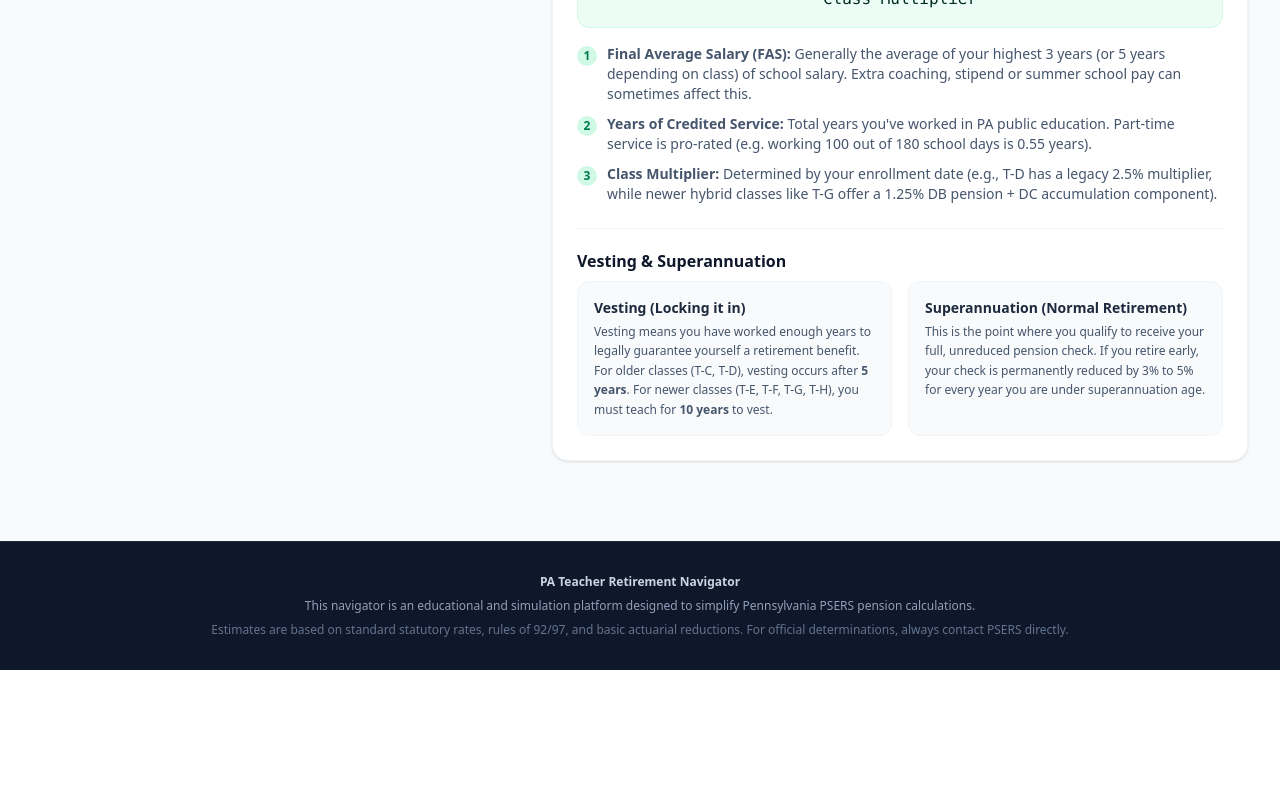
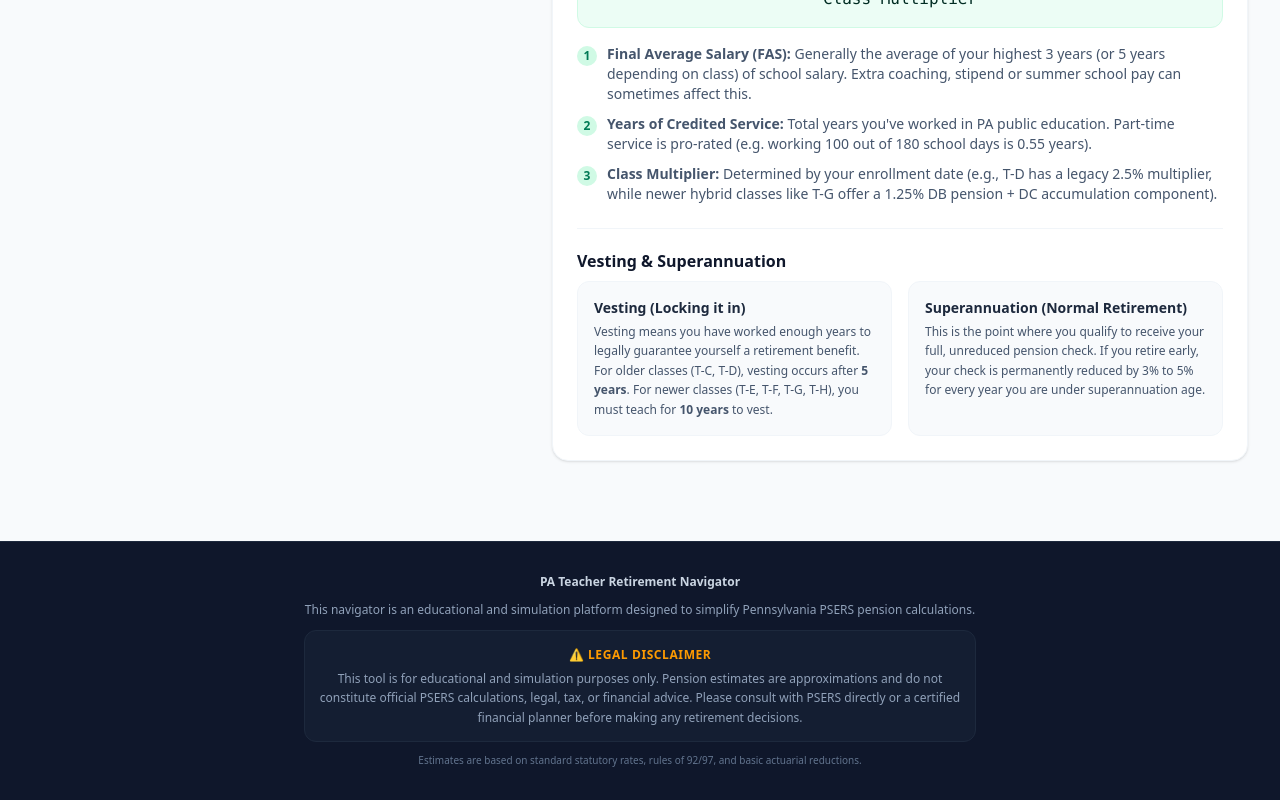
Before and after one commit to mattlandis205-debug/pateacherdone, a React (Vite) app: page / in a window 1280 px wide. Shown: the part 2140-2940 px from the top of the page. Before the commit the page ends 2810 px from the top, so only its background shows below. Built offline with nearby package versions, Linux system fonts and the light colour scheme.

Commit message:
Add prominent legal disclaimer to the footer

```diff
--- a/src/App.tsx
+++ b/src/App.tsx
@@ -834,10 +834,14 @@ export default function App() {
 
       {/* Footer */}
       <footer className="bg-slate-900 text-slate-400 py-8 px-4 border-t border-slate-800 text-center text-xs mt-12" id="app-footer">
-        <div className="max-w-7xl mx-auto space-y-2">
+        <div className="max-w-7xl mx-auto space-y-3">
           <p className="font-semibold text-slate-300">PA Teacher Retirement Navigator</p>
           <p>This navigator is an educational and simulation platform designed to simplify Pennsylvania PSERS pension calculations.</p>
-          <p className="text-slate-500">Estimates are based on standard statutory rates, rules of 92/97, and basic actuarial reductions. For official determinations, always contact PSERS directly.</p>
+          <div className="bg-slate-800/40 border border-slate-800 rounded-xl p-3.5 max-w-2xl mx-auto text-slate-400 leading-relaxed">
+            <span className="font-bold text-amber-500 uppercase tracking-wider block mb-1">⚠️ Legal Disclaimer</span>
+            This tool is for educational and simulation purposes only. Pension estimates are approximations and do not constitute official PSERS calculations, legal, tax, or financial advice. Please consult with PSERS directly or a certified financial planner before making any retirement decisions.
+          </div>
+          <p className="text-slate-500 text-[10px]">Estimates are based on standard statutory rates, rules of 92/97, and basic actuarial reductions.</p>
         </div>
       </footer>
     </div>
```
